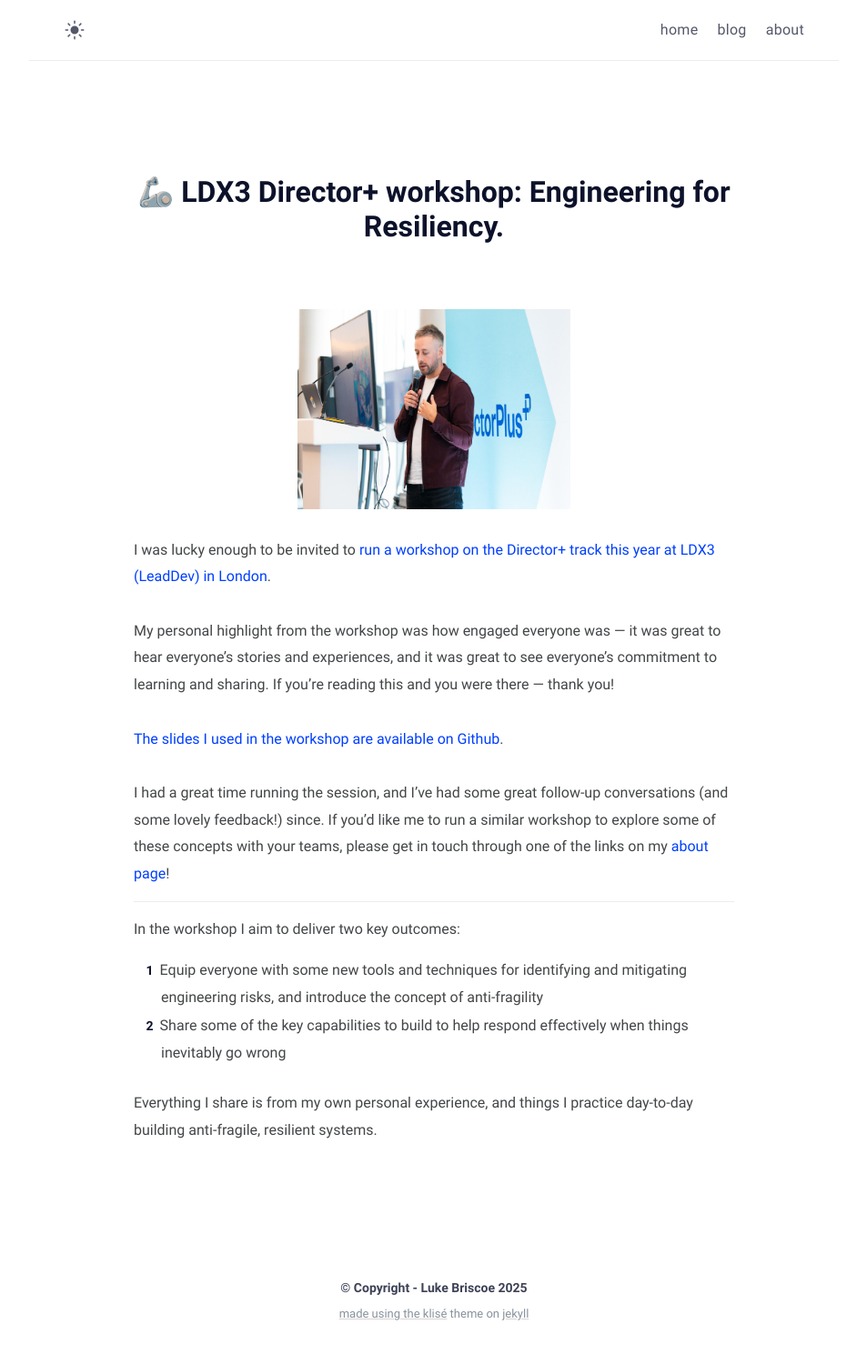
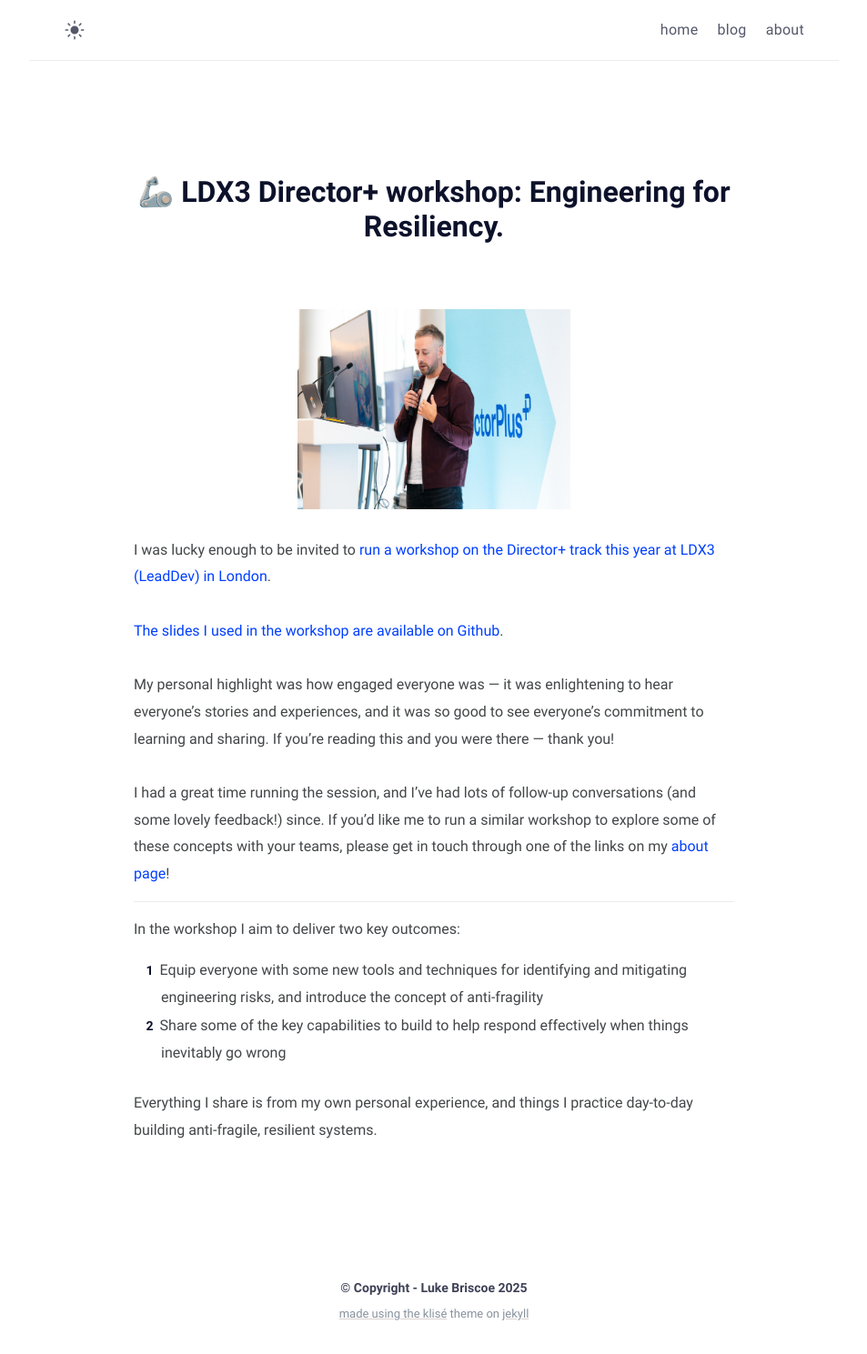
Before and after one commit to lukebriscoe/lukebriscoe.github.io, a Jekyll site: the page built from _posts/2025-07-16-LDX3-eng-for-resiliency.md, in a window 1280 px wide. Shown: the whole page at 91% size, without its empty margins (163-1116 px from the left). Built offline with Jekyll 4.4.1, drawn with Linux system fonts in a browser that asks for light colours.

Commit message:
small wording updates LDX3 post

```diff
--- a/_posts/2025-07-16-LDX3-eng-for-resiliency.md
+++ b/_posts/2025-07-16-LDX3-eng-for-resiliency.md
@@ -10,11 +10,11 @@ date: 2025-07-16 19:00:00 +0100
 
 I was lucky enough to be invited to [run a workshop on the Director+ track this year at LDX3 (LeadDev) in London](https://leaddev.com/leaddev-london/agenda/).
 
-My personal highlight from the workshop was how engaged everyone was — it was great to hear everyone’s stories and experiences, and it was great to see everyone’s commitment to learning and sharing. If you’re reading this and you were there — thank you!
-
 [The slides I used in the workshop are available on Github](https://github.com/lukebriscoe/ldx3-2025/blob/main/LDX3-LB-2025.pdf).
 
-I had a great time running the session, and I've had some great follow-up conversations (and some lovely feedback!) since. If you’d like me to run a similar workshop to explore some of these concepts with your teams, please get in touch through one of the links on my [about page](https://lukebriscoe.com/about/)!
+My personal highlight was how engaged everyone was — it was enlightening to hear everyone’s stories and experiences, and it was so good to see everyone’s commitment to learning and sharing. If you’re reading this and you were there — thank you!
+
+I had a great time running the session, and I've had lots of follow-up conversations (and some lovely feedback!) since. If you’d like me to run a similar workshop to explore some of these concepts with your teams, please get in touch through one of the links on my [about page](https://lukebriscoe.com/about/)!
 
 -----
 In the workshop I aim to deliver two key outcomes:
```
